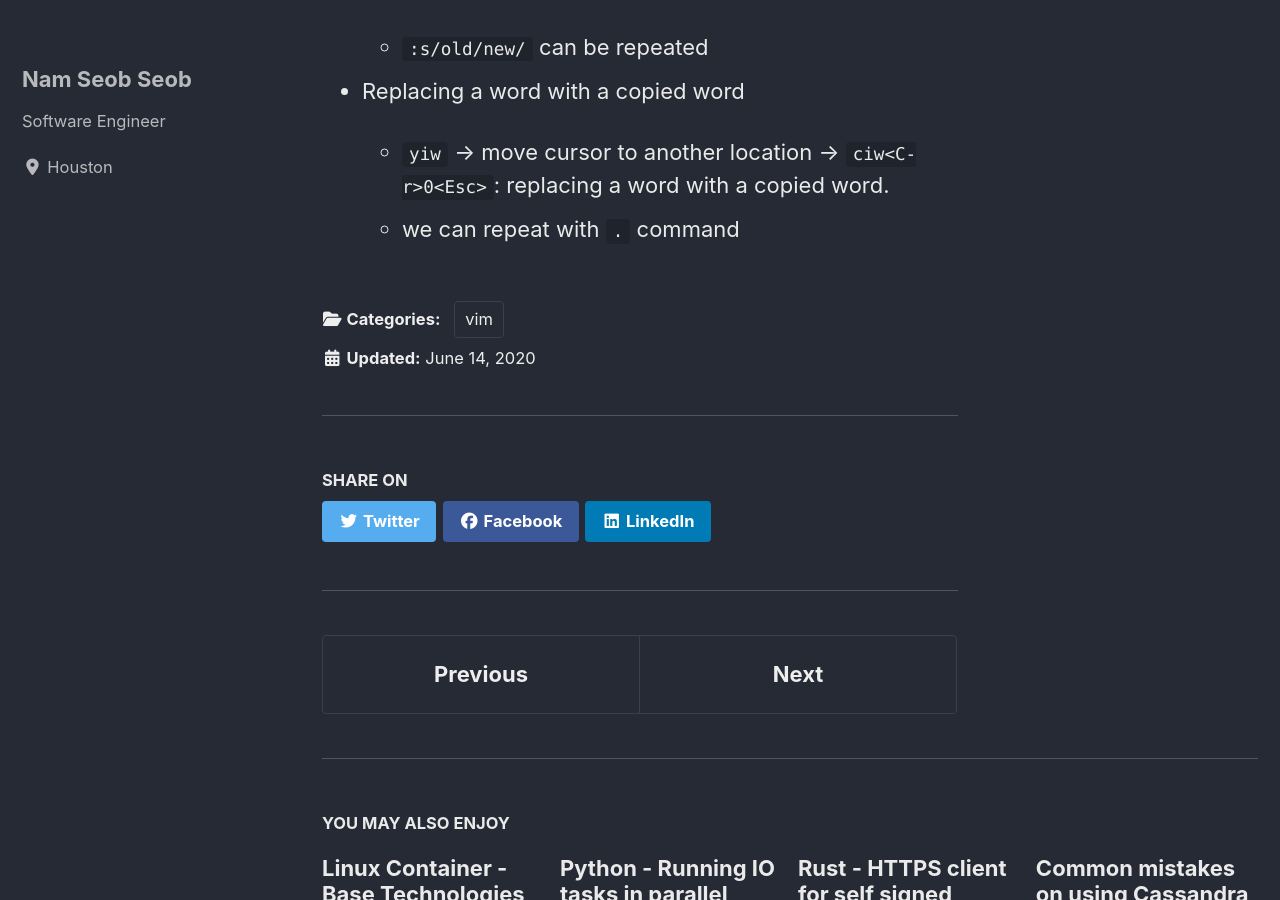
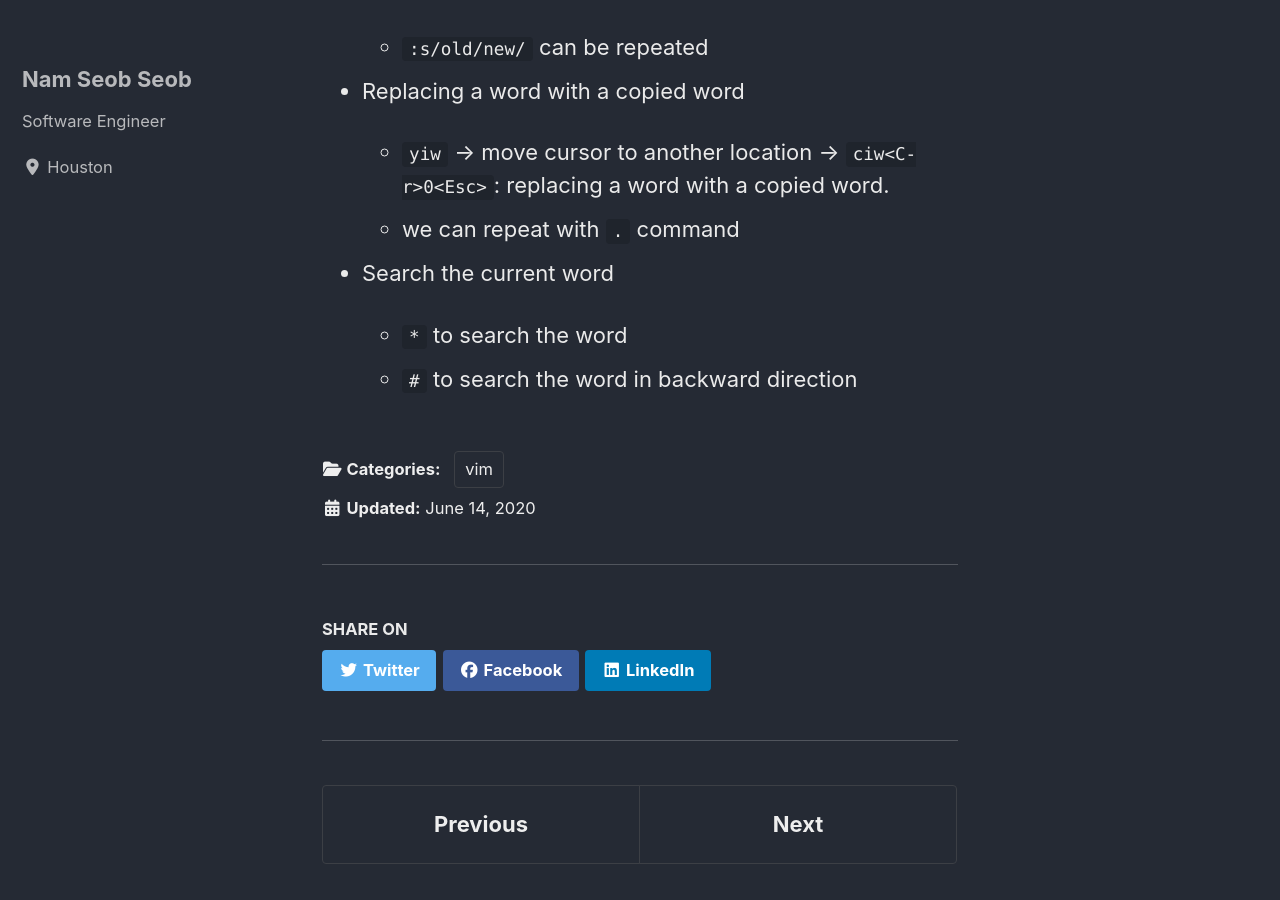
Before and after one commit to nsclass/nsclass.github.io, a Jekyll site: the page built from _posts/2020-06-14-vim-basic-commands.md, in a window 1280 px wide and 900 px high, scrolled down 3729 px. Built offline with Jekyll 4.4.1, drawn with Linux system fonts in a browser that asks for light colours; cached includes are drawn as plain includes; nearby versions of some CDN libraries.

Commit message:
vim commands

```diff
--- a/_posts/2020-06-14-vim-basic-commands.md
+++ b/_posts/2020-06-14-vim-basic-commands.md
@@ -102,5 +102,10 @@ You can use modifiers to change the meaning of a noun. Some modifiers are `i`, w
   - `:s/old/new/` can be repeated
 
 - Replacing a word with a copied word
+
   - `yiw` -> move cursor to another location -> `ciw<C-r>0<Esc>`: replacing a word with a copied word.
   - we can repeat with `.` command
+
+- Search the current word
+  - `*` to search the word
+  - `#` to search the word in backward direction
```
